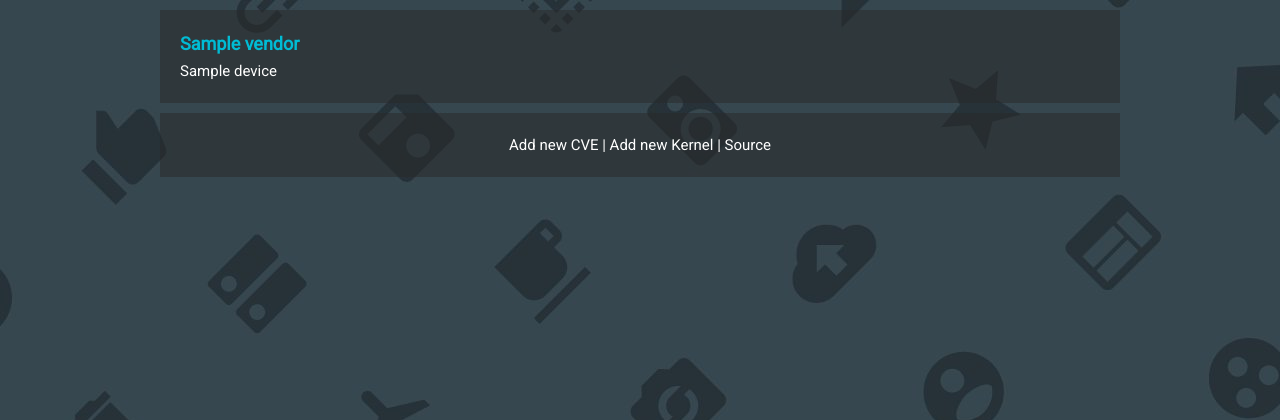
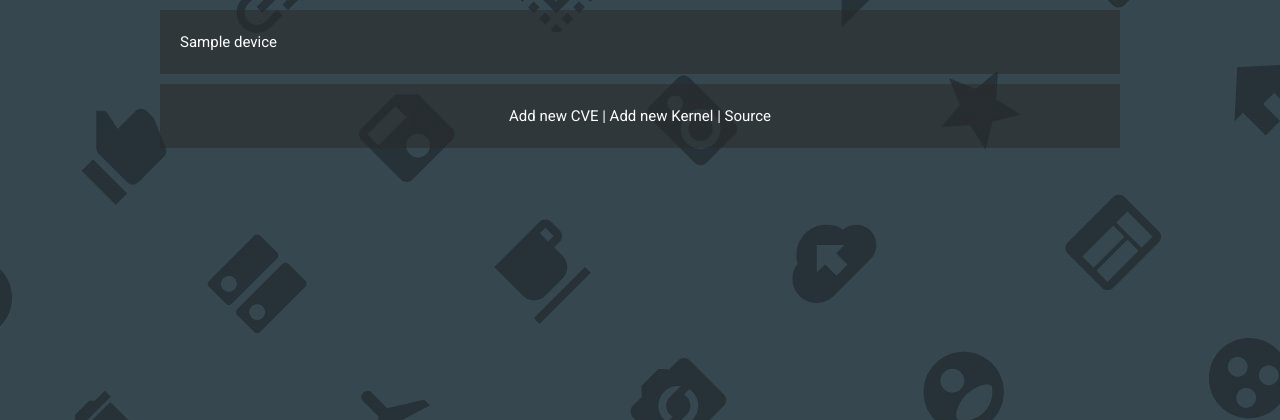
Before and after one commit to invisiblek/cve_tracker, a Flask app: template templates/index.html in a window 1280 px wide. Shown: the top 420 px of the page. Run offline with Flask 2, Linux system fonts and the light colour scheme; the template is opened without the code that fills it: most values are stand-ins (such as "Sample title", 1, 10 or a date in 2020); parts of the project's set-up code (start-up, migrations or seed data) failed here and were passed over.

Commit message:
index: simplify and fix vendor grouping
Change-Id: Icb1b4f6e1c9e5d838664530a08196164bd0f00aa

```diff
--- a/templates/index.html
+++ b/templates/index.html
@@ -9,12 +9,10 @@
   <body>
     <div class='frame container'>
     {% for column in kernels | slice(3) %}
-      {% set last_vendor = '' %}
       <div class='four columns'>
       {% for k in column %}
-        {% if last_vendor != k.vendor %}
+        {% if column[loop.index0-1].vendor != k.vendor %}
           <div class='header'>{{ k.vendor }}</div>
-          {% set last_vendor = k.vendor %}
         {% endif %}
         <div class='kernelrow'>
           <a href='/{{ k.repo_name }}'>{{ k.device }}</a></br>
```
